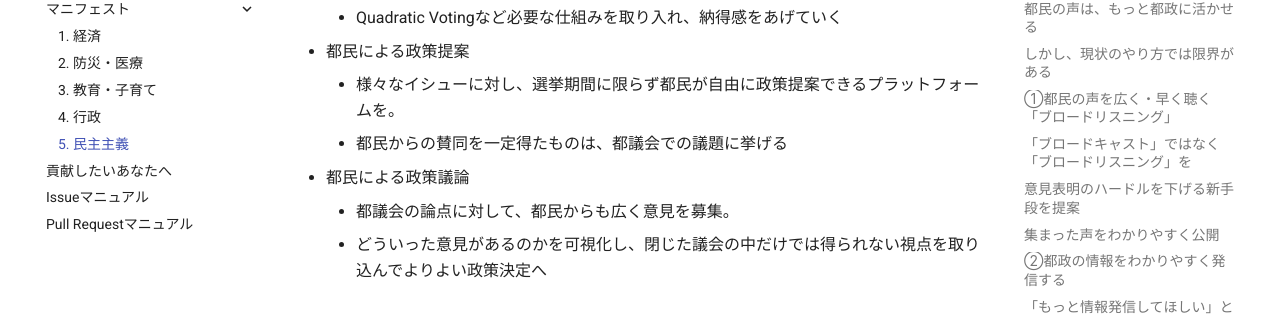
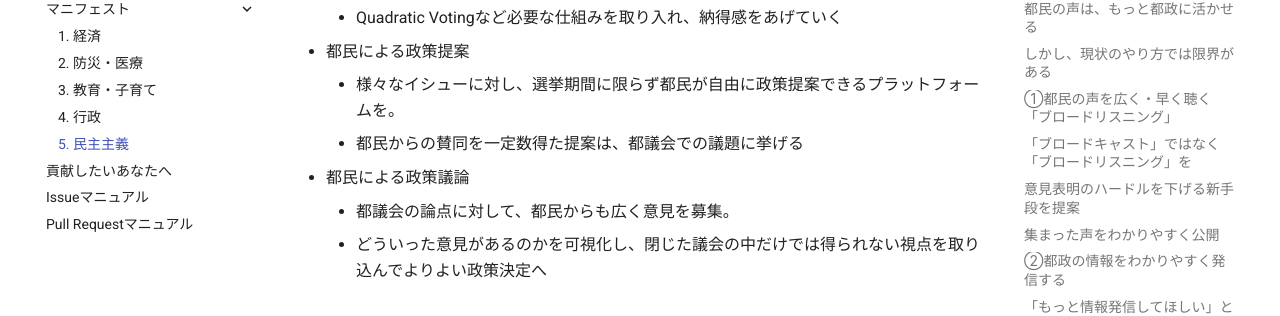
Before and after one commit to takahiroanno2024/election2024, an MkDocs documentation site: the page built from docs/manifest/democracy.md, in a window 1280 px wide and 900 px high, scrolled down 4456 px. Shown: the part 126-442 px from the top of the window. Built offline with MkDocs 1.6.1 and Material for MkDocs 9.7.7, drawn with Linux system fonts in a browser that asks for light colours.

Commit message:
表現の修正
どのようなルールで都議会に挙げる提案を決めるのかは非常に大事な点です。

```diff
--- a/docs/manifest/democracy.md
+++ b/docs/manifest/democracy.md
@@ -103,7 +103,7 @@
     - Quadratic Votingなど必要な仕組みを取り入れ、納得感をあげていく
 - 都民による政策提案
     - 様々なイシューに対し、選挙期間に限らず都民が自由に政策提案できるプラットフォームを。
-    - 都民からの賛同を一定得たものは、都議会での議題に挙げる
+    - 都民からの賛同を一定数得た提案は、都議会での議題に挙げる
 - 都民による政策議論
     - 都議会の論点に対して、都民からも広く意見を募集。
     - どういった意見があるのかを可視化し、閉じた議会の中だけでは得られない視点を取り込んでよりよい政策決定へ
```
